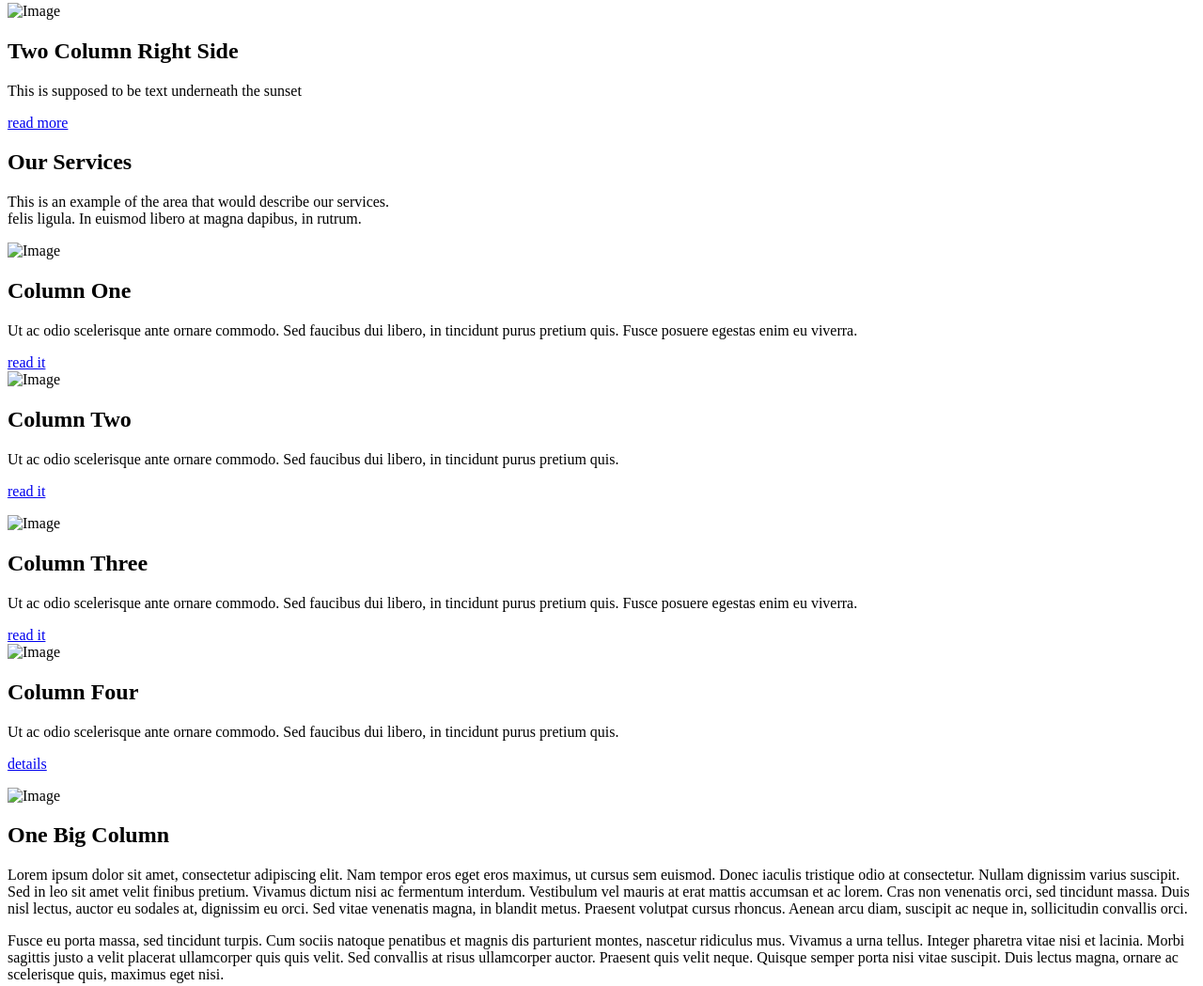
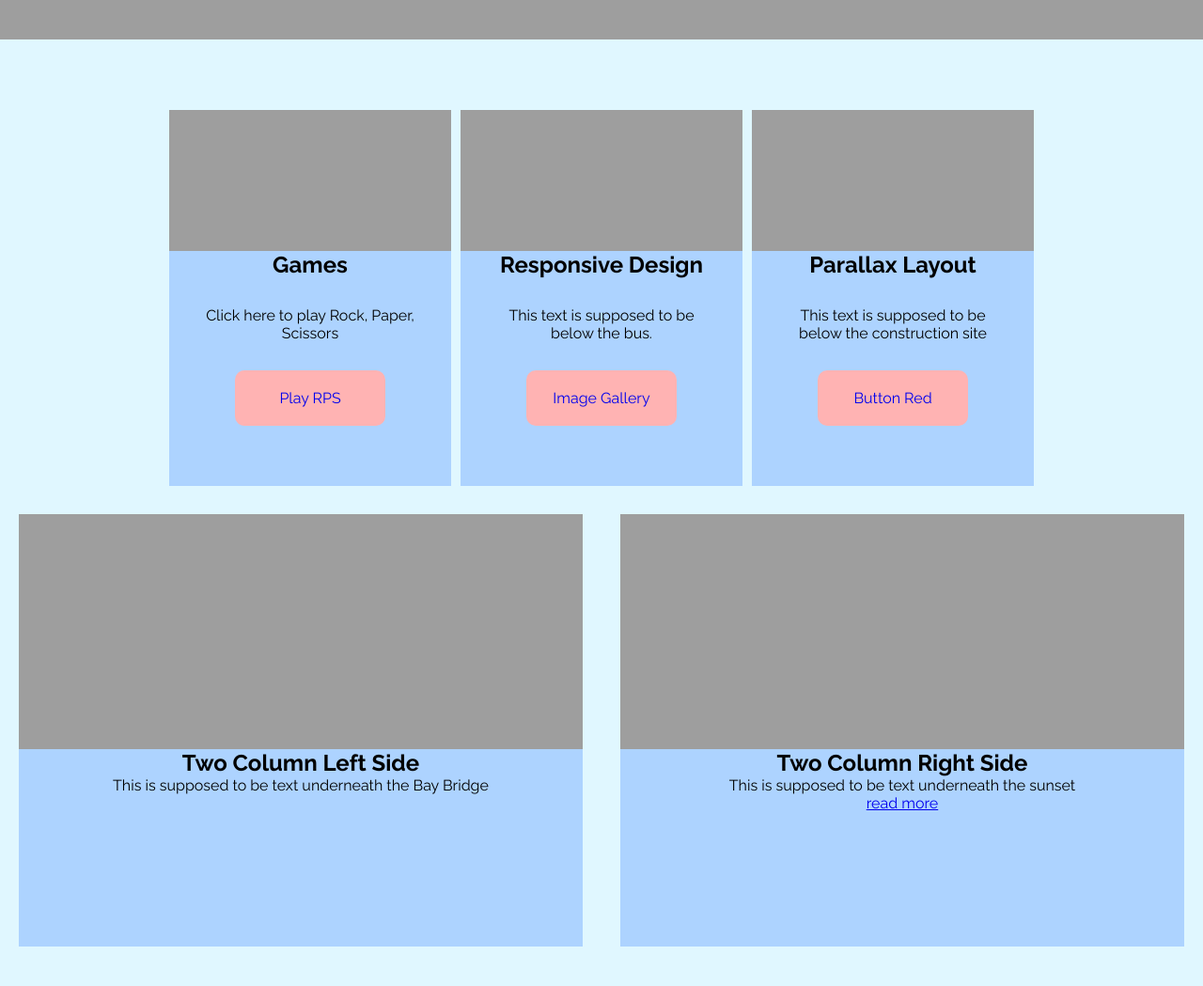
Before and after one commit to cderleth84/chris-derleth, a website: page views/index.html in a window 1280 px wide. Shown: the part 758-1807 px from the top of the page at 94% size. Drawn offline with Linux system fonts and the light colour scheme; the site is published under a folder, as on GitHub Pages, so addresses that start at the root find nothing.

Commit message:
Still trying to fix the path to the css and img directories

```diff
--- a/public/css/styles.css
+++ b/public/css/styles.css
@@ -133,7 +133,7 @@ li a {
   align-items: center;
   justify-content: center;
   text-align: center;
-  background-image: url("/img/_MG_4921-Edit.jpg");
+  background-image: url("../img/_MG_4921-Edit.jpg");
   /* background-image: linear-gradient(
     rgb(32, 155, 255),
     rgb(102, 186, 255),
@@ -311,7 +311,7 @@ li a {
 }
 
 .services-area::before {
-  background-image: url("/img/_MG_1555-HDR.jpg");
+  background-image: url("../img/_MG_1555-HDR.jpg");
   background-size: cover;
   content: "";
   background-position: center;
@@ -402,7 +402,7 @@ li a {
 }
 
 #contact-area::before {
-  background-image: url("/img/IMG_0249-HDR.jpg");
+  background-image: url("../img/IMG_0249-HDR.jpg");
   background-size: cover;
   background-position: center;
   content: "";
--- a/views/index.html
+++ b/views/index.html
@@ -11,7 +11,7 @@
       href="https://fonts.googleapis.com/css2?family=Raleway:ital,wght@0,100;0,200;0,300;0,400;0,500;0,600;0,700;0,800;0,900&display=swap"
       rel="stylesheet"
     />
-    <link rel="stylesheet" href="/css/styles.css" />
+    <link rel="stylesheet" href="../css/styles.css" />
 
     <!-- <script src="server.js"></script> -->
   </head>
@@ -42,7 +42,7 @@
       <section id="section2">
         <div class="feature-area" class="about-section">
           <div class="feature-content">
-            <img src="/img/_MG_0922.jpg" alt="Train" />
+            <img src="../img/_MG_0922.jpg" alt="Train" />
             <h2 class="feature-content-title green-text">Games</h2>
             <p class="feature-content-description">
               Click here to play Rock, Paper, Scissors
@@ -50,7 +50,7 @@
             <a href="/rps" class="button">Play RPS</a>
           </div>
           <div class="feature-content">
-            <img src="/img/_MG_1063.jpg" alt="Image" />
+            <img src="../img/_MG_1063.jpg" alt="Image" />
             <h2 class="feature-content-title blue-text">Responsive Design</h2>
             <p class="feature-content-description">
               This text is supposed to be below the bus.
@@ -58,7 +58,7 @@
             <a href="/gallery" class="button">Image Gallery</a>
           </div>
           <div class="feature-content">
-            <img src="/img/_MG_2894.jpg" alt="Image" />
+            <img src="../img/_MG_2894.jpg" alt="Image" />
             <h2 class="feature-content-title red-text">Parallax Layout</h2>
             <p class="feature-content-description">
               This text is supposed to be below the construction site
@@ -71,13 +71,13 @@
         <!-- Start Blog Area -->
         <div id="blog-area">
           <div class="blog-content">
-            <img src="/img/IMG_7444.jpg" alt="Image" />
+            <img src="../img/IMG_7444.jpg" alt="Image" />
             <h2>Two Column Left Side</h2>
             <p>This is supposed to be text underneath the Bay Bridge</p>
             <br />
           </div>
           <div class="blog-content">
-            <img src="/img/_MG_1555-HDR.jpg" alt="Image" />
+            <img src="../img/_MG_1555-HDR.jpg" alt="Image" />
             <h2>Two Column Right Side</h2>
             <p>This is supposed to be text underneath the sunset</p>
             <span><a href="#">read more</a></span
@@ -107,7 +107,7 @@
         <div class="testimornial-area">
           <div class="four-columns">
             <div class="testimonial-content">
-              <img src="img/4-1.jpg" alt="Image" />
+              <img src="../img/4-1.jpg" alt="Image" />
               <h2>Column One</h2>
               <p>
                 Ut ac odio scelerisque ante ornare commodo. Sed faucibus dui
@@ -119,7 +119,7 @@
               <br />
             </div>
             <div class="testimonial-content">
-              <img src="img/4-2.jpg" alt="Image" />
+              <img src="../img/4-2.jpg" alt="Image" />
               <h2>Column Two</h2>
               <p>
                 Ut ac odio scelerisque ante ornare commodo. Sed faucibus dui
@@ -130,7 +130,7 @@
               <p id="redd"></p>
             </div>
             <div class="testimonial-content">
-              <img src="img/4-3.jpg" alt="Image" />
+              <img src="../img/4-3.jpg" alt="Image" />
               <h2>Column Three</h2>
               <p>
                 Ut ac odio scelerisque ante ornare commodo. Sed faucibus dui
@@ -142,7 +142,7 @@
               <br />
             </div>
             <div class="testimonial-content">
-              <img src="img/4-4.jpg" alt="Image" />
+              <img src="../img/4-4.jpg" alt="Image" />
               <h2>Column Four</h2>
               <p>
                 Ut ac odio scelerisque ante ornare commodo. Sed faucibus dui
@@ -157,7 +157,7 @@
 
           <!-- Start Big Column -->
           <div class="big-column">
-            <img src="/img/IMG_7444.jpg" alt="Image" class="img-responsive" />
+            <img src="../img/IMG_7444.jpg" alt="Image" class="img-responsive" />
             <div class="big-column-text">
               <h2>One Big Column</h2>
               <p class="tm-box-p">
```
